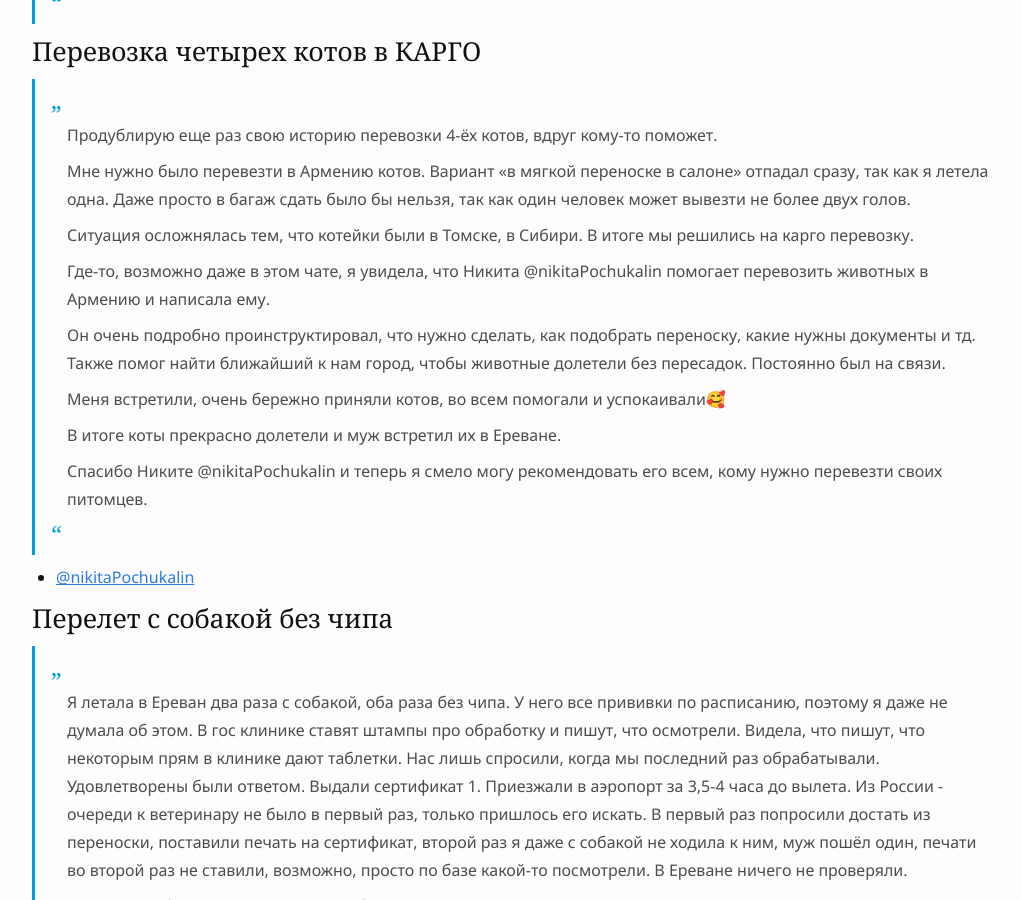
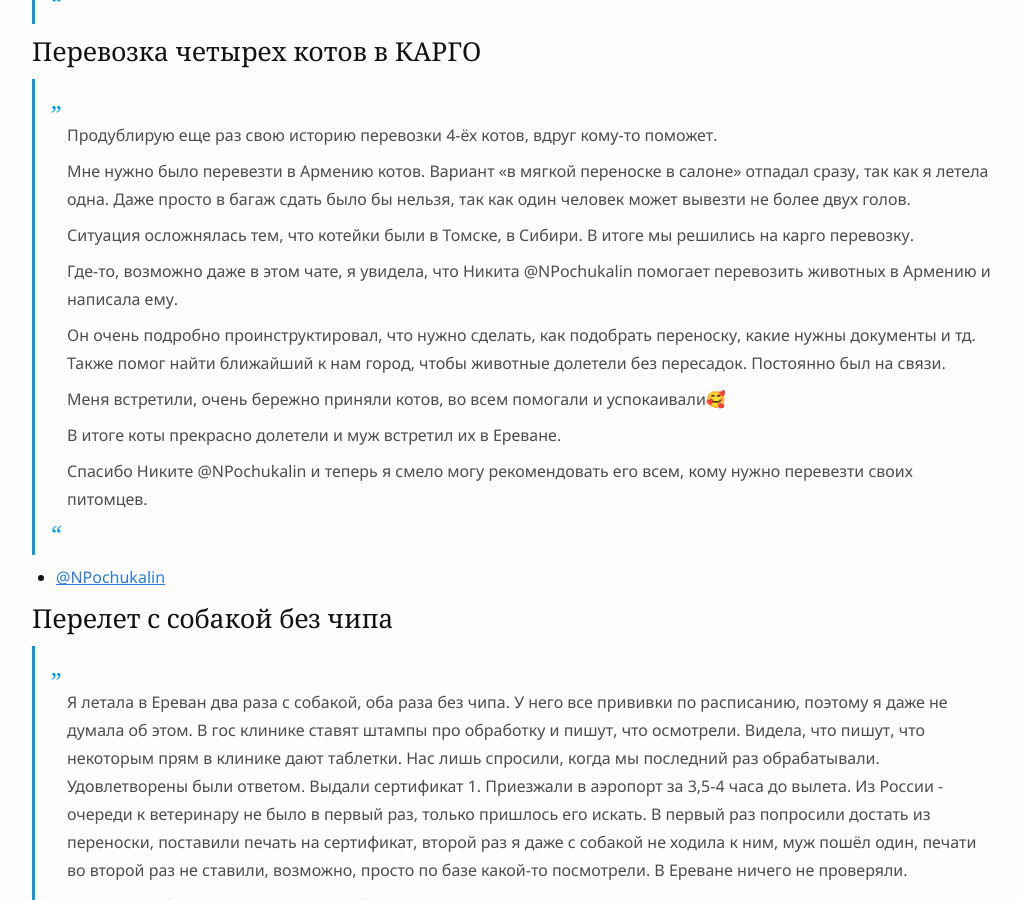
Before and after one commit to haywiki/haywiki.github.io, a Jekyll site: the page built from animals/flight-stories.md, in a window 1280 px wide and 900 px high, scrolled down 3973 px. Shown: the whole window, without its empty margins (128-1149 px from the left). Built offline with Jekyll 4.4.1, drawn with Linux system fonts in a browser that asks for light colours; nearby versions of some CDN libraries; a script that is not in the unit is left out.

Commit message:
Никита всё [2]

```diff
--- a/animals/flight-stories.md
+++ b/animals/flight-stories.md
@@ -143,7 +143,7 @@ parent_url: /animals/flight-to-armenia.html
 >
 > Ситуация осложнялась тем, что котейки были в Томске, в Сибири. В итоге мы решились на карго перевозку.
 >
-> Где-то, возможно даже в этом чате, я увидела, что Никита @nikitaPochukalin помогает перевозить животных в Армению и написала ему.
+> Где-то, возможно даже в этом чате, я увидела, что Никита @NPochukalin помогает перевозить животных в Армению и написала ему.
 >
 > Он очень подробно проинструктировал, что нужно сделать, как подобрать переноску, какие нужны документы и тд. Также помог найти ближайший к нам город, чтобы животные долетели без пересадок. Постоянно был на связи.
 >
@@ -151,9 +151,9 @@ parent_url: /animals/flight-to-armenia.html
 >
 > В итоге коты прекрасно долетели и муж встретил их в Ереване.
 >
-> Спасибо Никите @nikitaPochukalin и теперь я смело могу рекомендовать его всем, кому нужно перевезти своих питомцев.
+> Спасибо Никите @NPochukalin и теперь я смело могу рекомендовать его всем, кому нужно перевезти своих питомцев.
 
-- [@nikitaPochukalin](https://t.me/nikitaPochukalin)
+- [@NPochukalin](https://t.me/NPochukalin)
 
 ### Перелет с собакой без чипа
 
```
